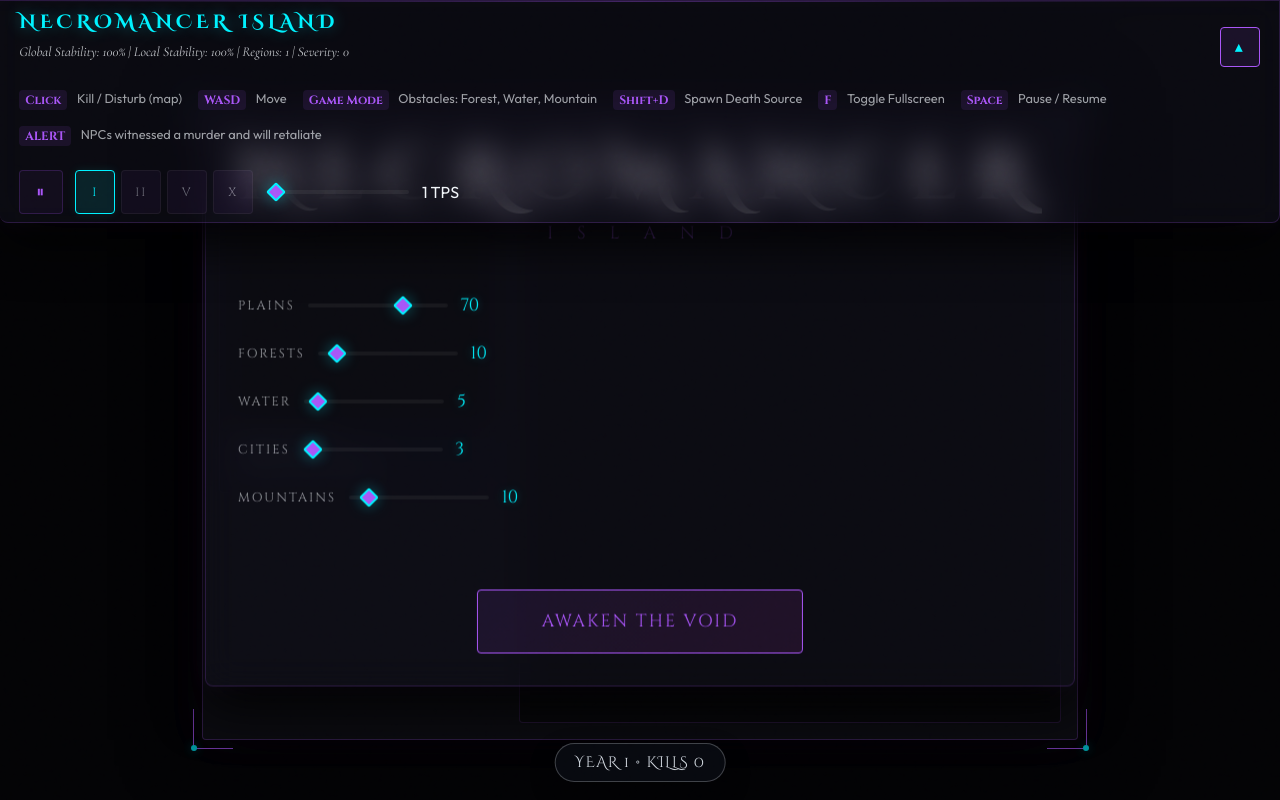
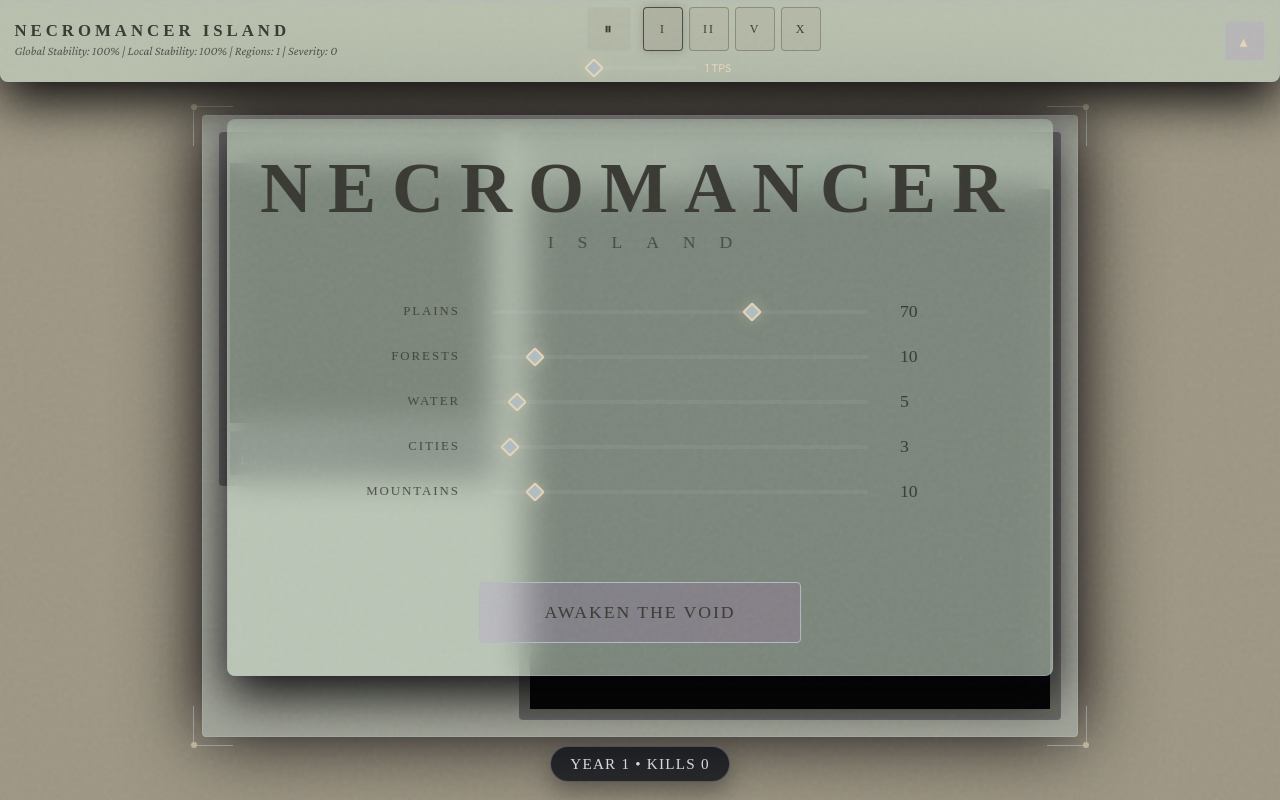
Before and after one commit to edrache/necromancer-map, a website: page index.html in a window 1280 px wide. Drawn offline with nearby package versions, Linux system fonts and the light colour scheme; a web font is replaced by a local one.

Commit message:
Update UI layout, palette, and combat indicators

```diff
--- a/index.html
+++ b/index.html
@@ -9,7 +9,7 @@
     <link rel="preconnect" href="https://fonts.googleapis.com">
     <link rel="preconnect" href="https://fonts.gstatic.com" crossorigin>
     <link
-        href="https://fonts.googleapis.com/css2?family=Cinzel:wght@400..900&family=Cinzel+Decorative:wght@400;700;900&family=Cormorant+Garamond:ital,wght@0,300..700;1,300..700&family=Outfit:wght@100..900&display=swap"
+        href="https://fonts.googleapis.com/css2?family=Crimson+Pro:ital,wght@0,200..900;1,200..900&family=Outfit:wght@100..900&family=Pirata+One&family=Texturina:opsz,wght@12..72,100..900&display=swap"
         rel="stylesheet">
 </head>
 
@@ -50,20 +50,7 @@
                     <h1>NECROMANCER ISLAND</h1>
                     <p id="game-status" class="status-text">Observing local equilibrium...</p>
                 </div>
-                <button id="ui-toggle" class="icon-toggle" aria-expanded="true" aria-controls="ui-body">▴</button>
-            </header>
-
                 <div id="ui-body">
-                <div id="controls-hint">
-                    <div class="hint-item"><span class="key">Click</span> <span class="action">Kill / Disturb (map)</span></div>
-                    <div class="hint-item"><span class="key">WASD</span> <span class="action">Move</span></div>
-                    <div class="hint-item"><span class="key">Game Mode</span> <span class="action">Obstacles: Forest, Water, Mountain</span></div>
-                    <div class="hint-item"><span class="key">Shift+D</span> <span class="action">Spawn Death Source</span></div>
-                    <div class="hint-item"><span class="key">F</span> <span class="action">Toggle Fullscreen</span></div>
-                    <div class="hint-item"><span class="key">Space</span> <span class="action">Pause / Resume</span></div>
-                    <div class="hint-item"><span class="key">ALERT</span> <span class="action">NPCs witnessed a murder and will retaliate</span></div>
-                </div>
-
                     <div id="time-controls">
                         <div class="speed-row">
                             <button id="pause-btn" class="icon-toggle">⏸</button>
@@ -80,6 +67,8 @@
                         </div>
                     </div>
                 </div>
+                <button id="ui-toggle" class="icon-toggle" aria-expanded="true" aria-controls="ui-body">▴</button>
+            </header>
         </div>
 
         <div id="start-screen" class="mystic-panel center-panel">
--- a/script.js
+++ b/script.js
@@ -1238,6 +1238,7 @@ class Game {
 
     renderWorld() {
         this.worldCtx.clearRect(0, 0, this.worldCanvas.width, this.worldCanvas.height);
+        const revealAll = this.viewMode === 'god';
 
         for (let y = 0; y < CONFIG.GRID_SIZE; y++) {
             for (let x = 0; x < CONFIG.GRID_SIZE; x++) {
@@ -1245,7 +1246,7 @@ class Game {
                 const px = x * this.worldCellSize;
                 const py = y * this.worldCellSize;
 
-                if (!cell.discovered) {
+                if (!cell.discovered && !revealAll) {
                     this.worldCtx.save();
                     this.worldCtx.globalAlpha = 1.0;
                     this.worldCtx.fillStyle = '#050505';
@@ -1265,7 +1266,7 @@ class Game {
                 }
 
                 const typeData = CELL_TYPES[cell.type];
-                this.worldCtx.globalAlpha = Math.max(0.1, cell.discoveryAlpha || 1);
+                this.worldCtx.globalAlpha = revealAll ? 1 : Math.max(0.1, cell.discoveryAlpha || 1);
                 this.worldCtx.fillStyle = typeData.color;
                 this.worldCtx.fillRect(px, py, this.worldCellSize, this.worldCellSize);
 
@@ -1392,6 +1393,15 @@ class Game {
             this.viewCtx.shadowColor = 'rgba(34, 197, 94, 0.7)';
             this.viewCtx.shadowBlur = Math.max(3, fontSize * 0.25);
             this.viewCtx.fillText('🧙‍♂️', playerPx, playerPy);
+            const underlineWidth = Math.max(12, fontSize * 0.9);
+            const underlineY = playerPy + fontSize * 0.55;
+            this.viewCtx.shadowBlur = 0;
+            this.viewCtx.lineWidth = Math.max(2, fontSize * 0.1);
+            this.viewCtx.strokeStyle = 'rgba(226, 212, 183, 0.9)';
+            this.viewCtx.beginPath();
+            this.viewCtx.moveTo(playerPx - underlineWidth / 2, underlineY);
+            this.viewCtx.lineTo(playerPx + underlineWidth / 2, underlineY);
+            this.viewCtx.stroke();
             this.viewCtx.restore();
         } else {
             this.viewCtx.fillStyle = '#f8fafc';
@@ -1403,12 +1413,10 @@ class Game {
             this.viewCtx.stroke();
         }
 
-        if (this.player.hp < this.player.maxHp) {
         const hpBarWidth = this.viewCellSize * 0.7;
         const hpBarHeight = Math.max(2, this.viewCellSize * 0.1);
         const hpOffset = this.viewMode === 'game' ? this.viewCellSize * 0.55 : this.viewCellSize * 0.5;
-            this.drawHpBar(playerPx, playerPy - hpOffset, hpBarWidth, hpBarHeight, this.player.hp, this.player.maxHp, '#22c55e');
-        }
+        this.drawHpBar(playerPx, playerPy - hpOffset, hpBarWidth, hpBarHeight, this.player.hp, this.player.maxHp, '#22c55e', true);
     }
 
     drawLocalGrid(worldX, worldY, offsetX, offsetY) {
@@ -1530,7 +1538,7 @@ class Game {
                 this.viewCtx.globalAlpha = 1.0;
                 this.viewCtx.fillStyle = '#ef4444';
                 this.viewCtx.font = `${fontSize * 0.7}px "Cormorant Garamond","Outfit","Segoe UI Emoji","Apple Color Emoji"`;
-                this.viewCtx.fillText('❗', px, py - fontSize * 0.55);
+                this.viewCtx.fillText('💢', px, py - fontSize * 0.55);
             }
 
             if (!person.isZombie && person.alertTimer > 0) {
@@ -1538,6 +1546,13 @@ class Game {
                 this.viewCtx.fillStyle = '#f97316';
                 this.viewCtx.font = `${fontSize * 0.4}px "Cinzel","Cormorant Garamond","Outfit","Segoe UI"`;
                 this.viewCtx.fillText('ALERT', px, py - fontSize * 0.65);
+            }
+
+            if (person.angryTimer > 0) {
+                this.viewCtx.globalAlpha = 1.0;
+                this.viewCtx.fillStyle = '#ef4444';
+                this.viewCtx.font = `${fontSize * 0.6}px "Apple Color Emoji","Segoe UI Emoji","Noto Color Emoji"`;
+                this.viewCtx.fillText('💢', px, py - fontSize * 0.85);
             }
 
             if (!person.isDead && person.hp < person.maxHp) {
@@ -1574,6 +1589,9 @@ class Game {
                 }
                 if (person.attackCooldown > 0) {
                     person.attackCooldown = Math.max(0, person.attackCooldown - dt);
+                }
+                if (person.angryTimer > 0) {
+                    person.angryTimer = Math.max(0, person.angryTimer - dt);
                 }
 
                 if (person.fleeToAllies) {
@@ -1606,6 +1624,13 @@ class Game {
                 if (person.aggressionMode) {
                     const target = this.getNpcAggroTarget(person, people, grid, worldX, worldY);
                     if (target) {
+                        const targetKey = target.type === 'player'
+                            ? 'player'
+                            : (target.person?.id ?? 'zombie');
+                        if (person.aggroTargetId !== targetKey) {
+                            person.aggroTargetId = targetKey;
+                            person.angryTimer = 0.9;
+                        }
                         this.moveNpcToward(person, grid, worldX, worldY, target.x, target.y, dt);
                         const dist = Math.hypot(target.x - person.x, target.y - person.y);
                         if (dist <= CONFIG.NPC_ATTACK_RADIUS && person.attackCooldown <= 0) {
@@ -1618,6 +1643,7 @@ class Game {
                         }
                         continue;
                     }
+                    person.aggroTargetId = null;
                 }
                 if (person.idle > 0) {
                     person.idle = Math.max(0, person.idle - dt);
@@ -1708,7 +1734,9 @@ class Game {
                 graveEmoji: rng() < 0.5 ? '🪦' : '⚰️',
                 isZombie: false,
                 alertTimer: 0,
+                angryTimer: 0,
                 targetId: null,
+                aggroTargetId: null,
                 aggressionMode: null,
                 hp: 2,
                 maxHp: 2,
@@ -3034,10 +3062,10 @@ class Game {
         }
     }
 
-    drawHpBar(px, py, width, height, hp, maxHp, color) {
-        if (maxHp <= 0 || hp >= maxHp) return;
+    drawHpBar(px, py, width, height, hp, maxHp, color, force = false) {
+        if (!force && (maxHp <= 0 || hp >= maxHp)) return;
         const clamped = Math.max(0, Math.min(maxHp, hp));
-        const ratio = clamped / maxHp;
+        const ratio = maxHp > 0 ? clamped / maxHp : 0;
         const x = px - width / 2;
         const y = py - height / 2;
         this.viewCtx.save();
@@ -3146,6 +3174,9 @@ class Game {
             if (zombie.attackCooldown > 0) {
                 zombie.attackCooldown = Math.max(0, zombie.attackCooldown - dt);
             }
+            if (zombie.angryTimer > 0) {
+                zombie.angryTimer = Math.max(0, zombie.angryTimer - dt);
+            }
             if (this.isPositionBlockedWithRadius(this.player.worldX, this.player.worldY, zombie.x + 0.5, zombie.y + 0.5, CONFIG.ZOMBIE_COLLIDER_RADIUS)) {
                 const escape = this.findNearestValidLocalCell(this.player.worldX, this.player.worldY, zombie.x, zombie.y);
                 if (escape) {
@@ -3171,6 +3202,7 @@ class Game {
 
             if (target && zombie.targetId !== target.id) {
                 zombie.alertTimer = CONFIG.ZOMBIE_ALERT_DURATION;
+                zombie.angryTimer = 0.9;
                 zombie.targetId = target.id;
             }
 
--- a/style.css
+++ b/style.css
@@ -1,27 +1,23 @@
 :root {
     /* Color Palette - Modern Mysticism */
-    --color-void: #030305;
-    --color-abyss: #0a0a0f;
-    --color-necromancy: #a855f7;
-    /* Royal Purple */
-    --color-toxic: #22c55e;
-    /* Vibrant Green */
-    --color-soul: #00f2ff;
-    /* Cyber Cyan */
-    --color-soul-glow: rgba(0, 242, 255, 0.4);
-    --color-blood: #ef4444;
-    /* Bright Red */
-    --color-blood-glow: rgba(239, 68, 68, 0.4);
-    --color-bone: #f1f5f9;
-    --color-parchment: rgba(15, 15, 25, 0.6);
-    --color-border: rgba(168, 85, 247, 0.2);
-    --color-accent: #d946ef;
+    --color-void: #9c9583ff;
+    --color-abyss: #a1a499ff;
+    --color-necromancy: #b0bbbfff;
+    --color-toxic: #cadbc8ff;
+    --color-soul: #e2d4b7ff;
+    --color-soul-glow: rgba(226, 212, 183, 0.4);
+    --color-blood: #9c9583ff;
+    --color-blood-glow: rgba(156, 149, 131, 0.4);
+    --color-bone: #e2d4b7ff;
+    --color-parchment: rgba(202, 219, 200, 0.6);
+    --color-border: rgba(176, 187, 191, 0.4);
+    --color-accent: #9c9583ff;
 
     /* Typography */
-    --font-header: "Cinzel Decorative", serif;
-    --font-sub: "Cinzel", serif;
+    --font-header: "Pirata One", serif;
+    --font-sub: "Texturina", serif;
     --font-ui: "Outfit", sans-serif;
-    --font-flavor: "Cormorant Garamond", serif;
+    --font-flavor: "Crimson Pro", serif;
 
     /* Effects */
     --glass-blur: 16px;
@@ -157,7 +153,6 @@ body {
     image-rendering: auto;
     display: block;
     background-color: #000;
-    mask-image: linear-gradient(to bottom, black 95%, transparent);
 }
 
 #view-canvas.cursor-sword {
@@ -298,7 +293,7 @@ body {
     top: 0;
     left: 0;
     width: 100%;
-    padding: 0.5rem 1.2rem;
+    padding: 0.4rem 0.9rem;
     border-left-width: 0;
     border-left-color: transparent;
     border-bottom: 1px solid var(--color-border);
@@ -314,12 +309,14 @@ body {
     display: flex;
     align-items: center;
     justify-content: space-between;
-    gap: 1rem;
+    gap: 0.8rem;
 }
 
 .ui-title {
     display: flex;
     flex-direction: column;
+    min-width: 240px;
+    flex: 0 0 auto;
 }
 
 #ui-toggle {
@@ -332,11 +329,14 @@ body {
 }
 
 #ui-body {
-    margin-top: 0.4rem;
+    margin-top: 0;
     display: flex;
     align-items: center;
-    gap: 1.5rem;
+    gap: 0.9rem;
     flex-wrap: wrap;
+    flex: 1;
+    justify-content: center;
+    min-width: 0;
 }
 
 #ui-overlay.collapsed #ui-body {
@@ -361,7 +361,7 @@ body {
     background: rgba(10, 12, 20, 0.78);
     border: 1px solid rgba(226, 232, 240, 0.25);
     color: rgba(226, 232, 240, 0.92);
-    font-family: 'Cinzel Decorative', 'Cinzel', serif;
+    font-family: "Pirata One", serif;
     font-size: 0.95rem;
     letter-spacing: 0.08em;
     text-transform: uppercase;
@@ -407,62 +407,27 @@ body {
 
 #ui-overlay h1 {
     font-family: var(--font-header);
-    font-size: 1.2rem;
+    font-size: 1.05rem;
     letter-spacing: 4px;
-    margin-bottom: 0.5rem;
-    color: var(--color-soul);
-    text-shadow: 0 0 15px var(--color-soul-glow);
+    margin-bottom: 0.2rem;
+    color: #3a3a34;
+    text-shadow: none;
 }
 
 .status-text {
-    font-size: 0.85rem;
+    font-size: 0.78rem;
     font-family: var(--font-flavor);
     font-style: italic;
     opacity: 0.8;
-    margin-bottom: 1.5rem;
-    color: var(--color-bone);
-}
-
-/* Controls Hint */
-#controls-hint {
-    margin: 0;
-    display: flex;
-    flex-direction: row;
-    gap: 1rem;
-    flex-wrap: wrap;
-    align-items: center;
-}
-
-.hint-item {
-    display: inline-flex;
-    justify-content: flex-start;
-    gap: 0.6rem;
-    font-size: 0.8rem;
-    border-bottom: none;
-    padding-bottom: 0;
-    color: rgba(241, 245, 249, 0.7);
-    white-space: nowrap;
-}
-
-.key {
-    color: var(--color-necromancy);
-    font-weight: 700;
-    font-family: var(--font-sub);
-    font-size: 0.75rem;
-    background: rgba(168, 85, 247, 0.1);
-    padding: 2px 6px;
-    border-radius: 4px;
-}
-
-.action {
-    opacity: 0.9;
+    margin-bottom: 0.2rem;
+    color: #3a3a34;
 }
 
 /* Buttons */
 button {
-    background: rgba(168, 85, 247, 0.05);
+    background: rgba(156, 149, 131, 0.15);
     border: 1px solid var(--color-border);
-    color: var(--color-necromancy);
+    color: #3a3a34;
     font-family: var(--font-sub);
     text-transform: uppercase;
     letter-spacing: 2px;
@@ -472,10 +437,10 @@ button {
 }
 
 button:hover {
-    background: rgba(168, 85, 247, 0.15);
-    border-color: var(--color-necromancy);
-    box-shadow: 0 0 15px rgba(168, 85, 247, 0.2);
-    color: var(--color-soul);
+    background: rgba(156, 149, 131, 0.28);
+    border-color: rgba(58, 58, 52, 0.7);
+    box-shadow: 0 0 12px rgba(58, 58, 52, 0.25);
+    color: #3a3a34;
 }
 
 .primary-btn {
@@ -517,15 +482,15 @@ button:hover {
     padding: 6px 12px;
     font-size: 0.75rem;
     min-width: 40px;
-    border-color: rgba(255, 255, 255, 0.05);
-    color: rgba(241, 245, 249, 0.4);
+    border-color: rgba(58, 58, 52, 0.35);
+    color: #3a3a34;
 }
 
 .speed-btn.active {
-    border-color: var(--color-soul);
-    color: var(--color-soul);
-    background: rgba(0, 242, 255, 0.1);
-    box-shadow: 0 0 10px rgba(0, 242, 255, 0.1);
+    border-color: rgba(58, 58, 52, 0.85);
+    color: #3a3a34;
+    background: rgba(156, 149, 131, 0.35);
+    box-shadow: 0 0 10px rgba(58, 58, 52, 0.25);
 }
 
 /* Start Screen specific */
@@ -539,12 +504,12 @@ button:hover {
     font-size: 4.5rem;
     line-height: 1;
     letter-spacing: 16px;
-    color: var(--color-bone);
-    background: linear-gradient(to bottom, #fff, #d4d4d4);
-    -webkit-background-clip: text;
-    background-clip: text;
-    -webkit-text-fill-color: transparent;
-    filter: drop-shadow(0 0 15px rgba(168, 85, 247, 0.3));
+    color: #3a3a34;
+    background: none;
+    -webkit-background-clip: initial;
+    background-clip: initial;
+    -webkit-text-fill-color: currentColor;
+    filter: none;
 }
 
 .sub-title {
@@ -552,10 +517,10 @@ button:hover {
     font-size: 1.1rem;
     font-family: var(--font-sub);
     letter-spacing: 24px;
-    opacity: 0.4;
+    opacity: 0.75;
     margin-top: 0.5rem;
     margin-right: -24px;
-    color: var(--color-necromancy);
+    color: #3a3a34;
 }
 
 /* Sliders */
@@ -564,13 +529,17 @@ button:hover {
     flex-direction: column;
     gap: 1.5rem;
     margin: 2.5rem 0;
+    width: min(640px, 100%);
+    margin-left: auto;
+    margin-right: auto;
 }
 
 .slider-group {
     display: grid;
-    grid-template-columns: 120px 1fr 50px;
+    grid-template-columns: 140px 1fr 60px;
     align-items: center;
-    gap: 2rem;
+    column-gap: 2rem;
+    width: 100%;
 }
 
 .slider-group label {
@@ -578,24 +547,29 @@ button:hover {
     font-family: var(--font-sub);
     text-align: right;
     letter-spacing: 2px;
-    opacity: 0.6;
+    opacity: 0.85;
     text-transform: uppercase;
+    color: #3a3a34;
+    justify-self: end;
 }
 
 .slider-value {
     font-family: var(--font-sub);
-    color: var(--color-soul);
+    color: #3a3a34;
     font-size: 1.1rem;
-    text-shadow: 0 0 10px var(--color-soul-glow);
+    text-shadow: none;
+    justify-self: start;
 }
 
 input[type="range"] {
     -webkit-appearance: none;
     appearance: none;
     height: 4px;
+    width: 100%;
     background: rgba(255, 255, 255, 0.05);
     outline: none;
     border-radius: 2px;
+    justify-self: stretch;
 }
 
 input[type="range"]::-webkit-slider-thumb {
@@ -738,30 +712,13 @@ input[type="range"]::-webkit-slider-thumb:hover {
 ::-webkit-scrollbar-thumb {
     background: linear-gradient(to bottom, var(--color-necromancy), var(--color-soul));
 }
-#controls-hint {
-    margin: 0;
-    display: flex;
-    gap: 1rem;
-    flex-wrap: wrap;
-}
-
-.hint-item {
-    justify-content: flex-start;
-    gap: 0.6rem;
-    border-bottom: none;
-    padding-bottom: 0;
-    white-space: nowrap;
-    width: auto;
-    display: inline-flex;
-}
-
 #time-controls {
     margin-top: 0;
     padding-top: 0;
     border-top: none;
     display: flex;
     align-items: center;
-    gap: 1rem;
+    gap: 0.6rem;
     flex-wrap: wrap;
 }
 
@@ -769,16 +726,20 @@ input[type="range"]::-webkit-slider-thumb:hover {
     margin-bottom: 0;
 }
 
-.slider-group {
+#time-controls .slider-group {
     display: flex;
     align-items: center;
-    gap: 0.8rem;
+    gap: 0.5rem;
 }
 
-.slider-group label {
+#time-controls .slider-group label {
     text-align: left;
 }
 
-.slider-group input[type="range"] {
-    width: 140px;
+#time-controls .slider-group input[type="range"] {
+    width: 110px;
 }
+
+#tps-display {
+    font-size: 0.7rem;
+}
```
Lines whose indentation alone changed are shown as unchanged.
